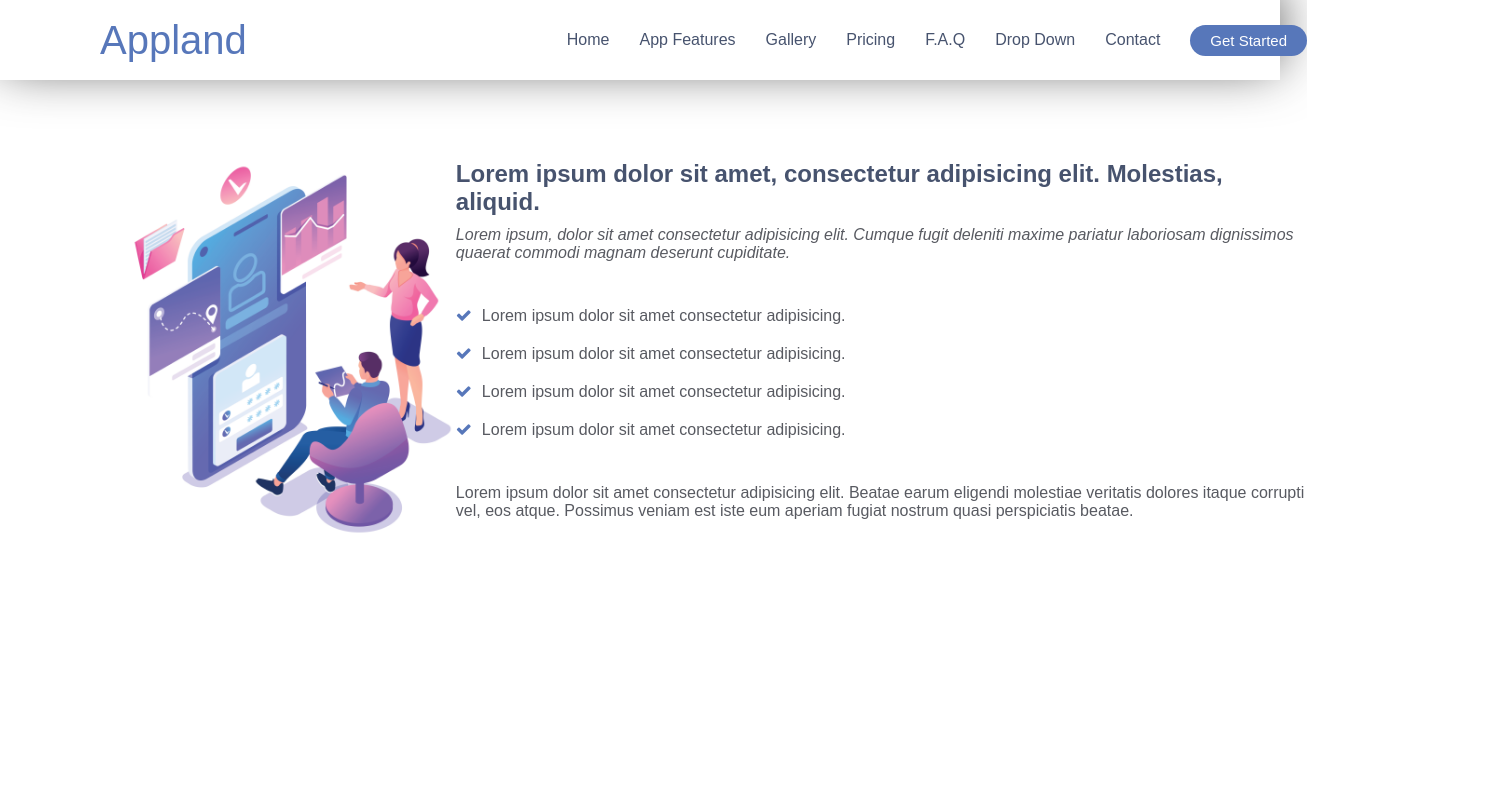
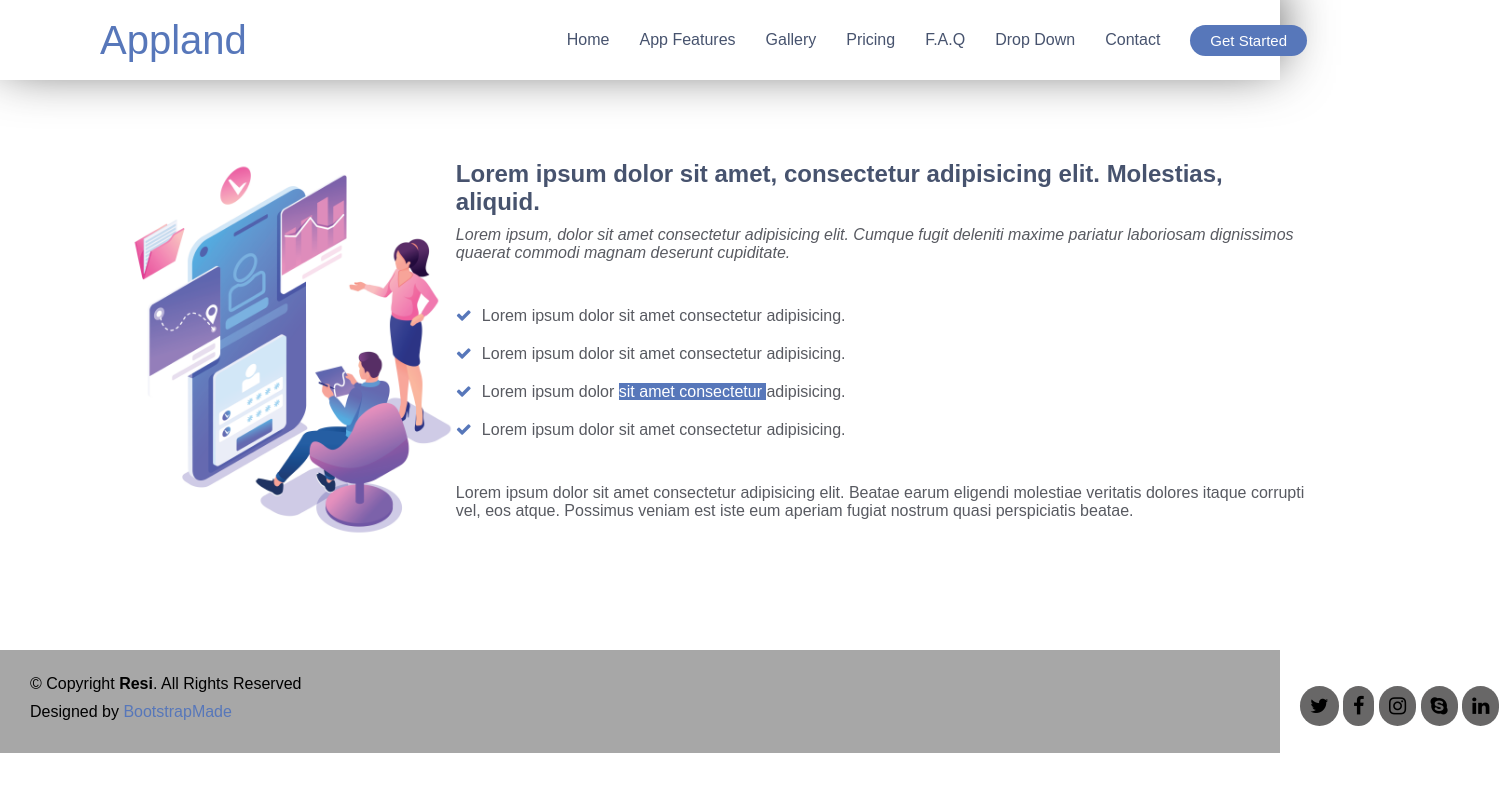
Before and after one commit to amirz98/it-camp, a plain HTML site: page HTML-CSS/vezbanje/velicine (lenghts)/index.html in a window 1280 px wide. Shown: the whole page, 1499 px wide, since content can reach past the window. Drawn offline with Linux system fonts and the light colour scheme.

Commit message:
vezbanje

```diff
--- /dev/null
+++ b/HTML-CSS/vezbanje/Test/style.css
@@ -0,0 +1,132 @@
+* {
+  margin: 0;
+  box-sizing: border-box;
+}
+
+body {
+  font-family: Arial, Helvetica, sans-serif;
+}
+
+header {
+  width: 100%;
+  height: 80px;
+  background-color: white;
+  display: flex;
+  align-items: center;
+  -webkit-box-shadow: 0px -7px 64px -17px rgba(0, 0, 0, 0.75);
+  -moz-box-shadow: 0px -7px 64px -17px rgba(0, 0, 0, 0.75);
+  box-shadow: 0px -7px 64px -17px rgba(0, 0, 0, 0.75);
+}
+
+header h2 {
+  color: #5777ba;
+  padding-left: 100px;
+}
+
+header ul li a {
+  text-decoration: none;
+  color: #47536e;
+}
+header ul {
+  list-style-type: none;
+  display: flex;
+  position: relative;
+  left: 290px;
+}
+header ul li {
+  padding-left: 30px;
+}
+
+header h2 {
+  position: relative;
+  left: 70px;
+  font-weight: lighter;
+  font-size: 35px;
+}
+
+header button {
+  display: flex;
+  position: relative;
+  border-radius: 50px;
+  left: 330px;
+  font-size: 15px;
+  border: none;
+  background-color: #5777ba;
+  padding-right: 19px;
+  padding-left: 19px;
+  padding-top: 7px;
+  padding-bottom: 7px;
+  color: white;
+}
+
+.main {
+  display: flex;
+  margin: auto;
+  width: 80%;
+  height: 570px;
+  padding-top: 100px;
+}
+
+.main img {
+  height: 390px;
+  width: 380px;
+
+  display: flex;
+  left: 10px;
+  top: 60px;
+}
+
+.drugi h2 {
+  width: 730px;
+}
+
+.drugi p {
+  padding-top: 15px;
+  color: #47536e;
+}
+
+.drugi ul li {
+  list-style-type: none;
+  padding-top: 25px;
+}
+.drugi ul {
+  padding-top: 10px;
+  position: relative;
+  right: 37px;
+  color: #47536e;
+}
+
+#ispod {
+  position: relative;
+  top: 30px;
+  color: #47536e;
+}
+
+#check {
+  color: #5777ba;
+}
+
+footer {
+  width: 100%;
+  height: 102.5px;
+  background-color: #cdcdcd;
+  display: flex;
+}
+
+footer p a {
+  text-decoration: none;
+}
+
+footer p {
+  padding: 10px;
+  position: relative;
+  top: 8px;
+}
+
+.ikonice {
+  position: relative;
+  left: 1000px;
+  top: 50px;
+  border-radius: 20px;
+  background-color: #7c7b7b;
+}
--- a/HTML-CSS/vezbanje/velicine (lenghts)/index.html
+++ b/HTML-CSS/vezbanje/velicine (lenghts)/index.html
@@ -49,8 +49,8 @@
             amet consectetur adipisicing.
           </li>
           <li>
-            <i class="fa fa-check" aria-hidden="true"></i>Lorem ipsum dolor sit
-            amet consectetur adipisicing.
+            <i class="fa fa-check" aria-hidden="true"></i>Lorem ipsum dolor
+            <span id="oznaceni"> sit amet consectetur </span> adipisicing.
           </li>
           <li>
             <i class="fa fa-check" aria-hidden="true"></i>Lorem ipsum dolor sit
@@ -65,5 +65,14 @@
         </p>
       </div>
     </div>
+    <footer>
+      <p>&copy; Copyright <strong>Resi</strong>. All Rights Reserved</p>
+      <p>Designed by <a href="#">BootstrapMade</a></p>
+      <i class="fa fa-twitter" aria-hidden="true" id="ikonica"></i>
+      <i class="fa fa-facebook" aria-hidden="true" id="ikonica"></i>
+      <i class="fa fa-instagram" aria-hidden="true" id="ikonica"></i>
+      <i class="fa fa-skype" aria-hidden="true" id="ikonica"></i>
+      <i class="fa fa-linkedin" aria-hidden="true" id="ikonica"></i>
+    </footer>
   </body>
 </html>
--- a/HTML-CSS/vezbanje/velicine (lenghts)/style.css
+++ b/HTML-CSS/vezbanje/velicine (lenghts)/style.css
@@ -55,7 +55,7 @@ header button {
 }
 
 .main {
-  height: 500px;
+  height: 490px;
   width: 80%;
   margin: 40px auto;
   display: flex;
@@ -99,3 +99,36 @@ header button {
 #ikonica {
   color: black;
 }
+
+footer {
+  width: 100%;
+  height: 102.5px;
+  background-color: #a7a7a7;
+}
+
+footer p {
+  padding-top: 10px;
+  padding-left: 30px;
+  position: relative;
+  top: 15px;
+}
+
+footer a {
+  text-decoration: none;
+  color: #5777ba;
+}
+
+#ikonica {
+  position: relative;
+  left: 1300px;
+  bottom: 20px;
+  font-size: 20px;
+  background-color: #686767;
+  padding: 10px;
+  border-radius: 20px;
+}
+
+#oznaceni {
+  background-color: #5777ba;
+  color: white;
+}
```
Also changed, not shown: HTML-CSS/vezbanje/Test/index.html (added, +80 -0 lines), HTML-CSS/vezbanje/Test/details-1 (1).png (added).
